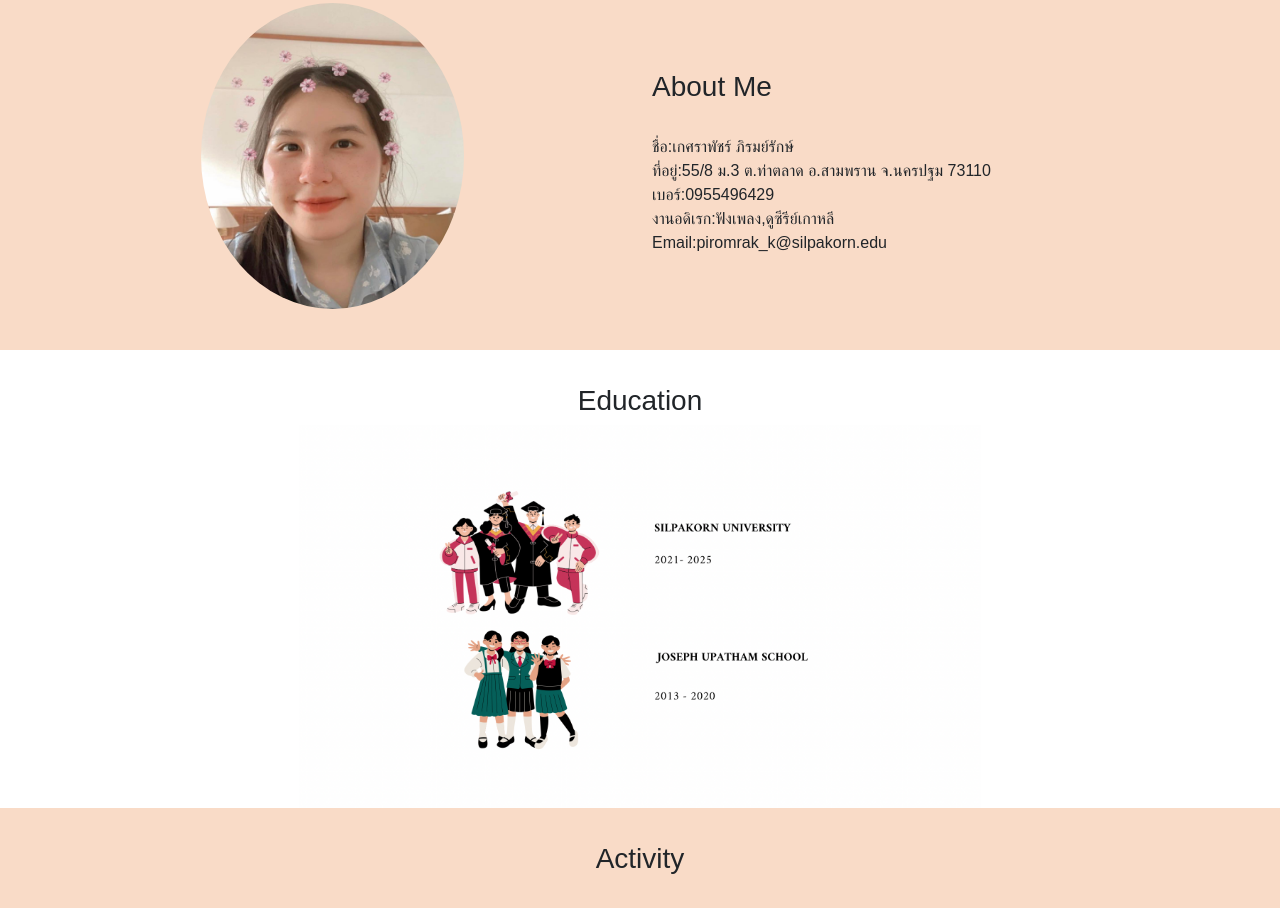
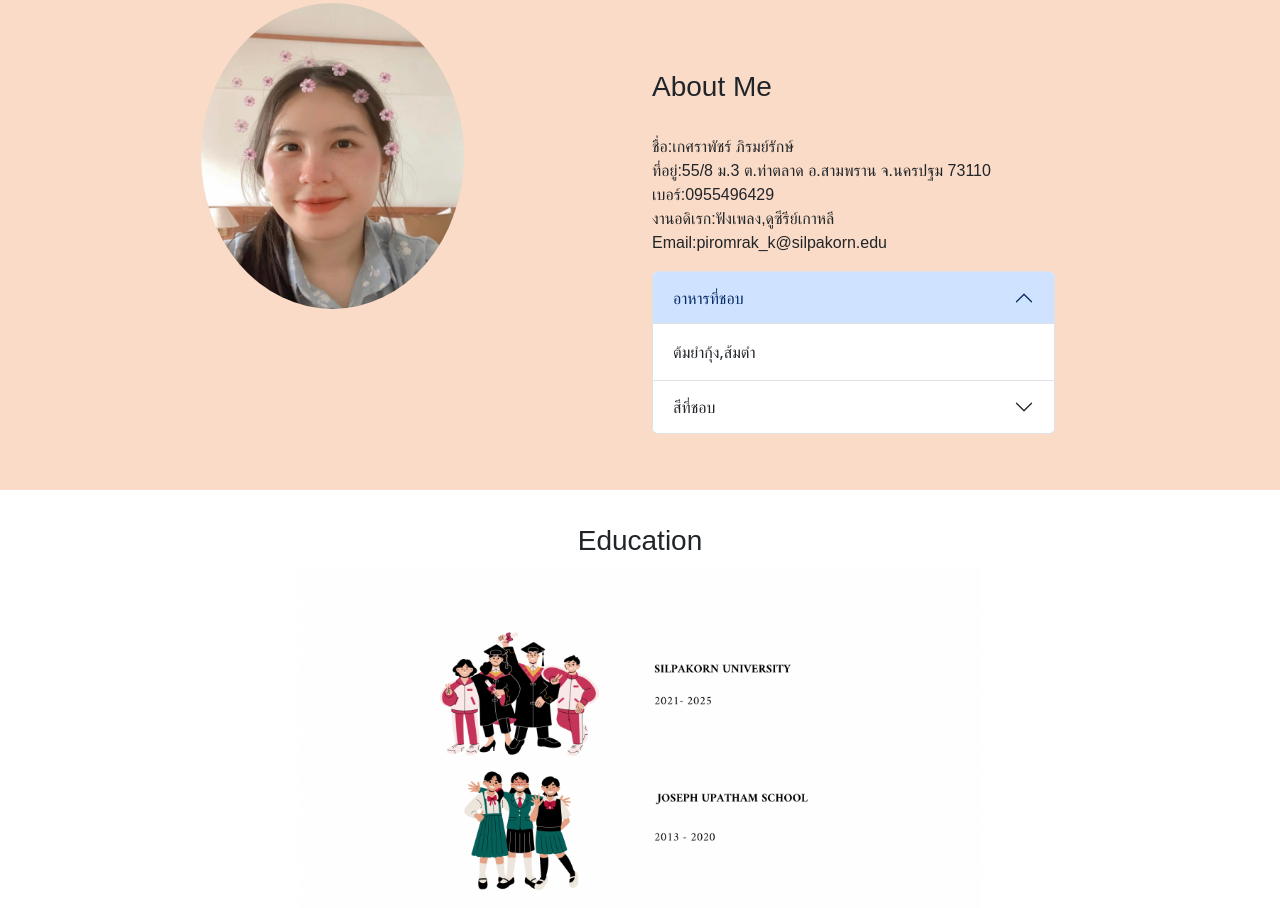
Before and after one commit to ketsarapat/resume, a plain HTML site: page index.html in a window 1280 px wide. Shown: the part 524-1432 px from the top of the page. Drawn offline with nearby package versions, Linux system fonts and the light colour scheme; a web font is replaced by a local one.

Commit message:
version 8
add new file

```diff
--- a/index.html
+++ b/index.html
@@ -3,7 +3,7 @@
   <head>
     <meta http-equiv="content-type" content="text/html; charset=utf-8">
     <meta name="viewport" content="width=device-width, initial-scale=1">
-    <title>Bootstrap demo</title>
+    <title>ketsarapat_resume</title>
     <link href="https://cdn.jsdelivr.net/npm/bootstrap@5.3.2/dist/css/bootstrap.min.css"
 
       rel="stylesheet" integrity="sha384-T3c6CoIi6uLrA9TneNEoa7RxnatzjcDSCmG1MXxSR1GAsXEV/Dwwykc2MPK8M2HN"
@@ -15,6 +15,8 @@
     <link href="https://fonts.googleapis.com/css2?family=Anuphan:wght@600&amp;family=Bai+Jamjuree&amp;display=swap"
 
       rel="stylesheet">
+    <meta name="description" content="บรรณารักษ์ศาสตร์ , สารสนเทศศาสตร์">
+    <meta name="keywords" content="resume , อักษร , arts , เรซูเม่">
   </head>
   <body>
     <div class="container-fluid">
@@ -76,6 +78,31 @@
             ที่อยู่:55/8 ม.3 ต.ท่าตลาด อ.สามพราน จ.นครปฐม 73110<br>
             เบอร์:0955496429<br>
             งานอดิเรก:ฟังเพลง,ดูซีรีย์เกาหลี Email:piromrak_k@silpakorn.edu</p>
+          <div class="accordion" id="accordionExample">
+            <div class="accordion-item">
+              <h2 class="accordion-header"> <button class="accordion-button" type="button"
+
+                  data-bs-toggle="collapse" data-bs-target="#collapseOne" aria-expanded="true"
+
+                  aria-controls="collapseOne"> อาหารที่ชอบ </button> </h2>
+              <div id="collapseOne" class="accordion-collapse collapse show" data-bs-parent="#accordionExample">
+                <div class="accordion-body"> ต้มยำกุ้ง,ส้มตำ </div>
+              </div>
+            </div>
+            <div class="accordion-item">
+              <h2 class="accordion-header"> <button class="accordion-button collapsed"
+
+                  type="button" data-bs-toggle="collapse" data-bs-target="#collapseTwo"
+
+                  aria-expanded="false" aria-controls="collapseTwo"> สีที่ชอบ </button>
+              </h2>
+              <div id="collapseTwo" class="accordion-collapse collapse" data-bs-parent="#accordionExample">
+                <div class="accordion-body"> sky blue </div>
+              </div>
+            </div>
+          </div>
+          <h1><br>
+          </h1>
         </div>
         <div class="col-md-2"></div>
       </div>
@@ -129,8 +156,9 @@
             <button class="carousel-control-prev" type="button" data-bs-target="#carouselExampleDark"
 
               data-bs-slide="prev"> <span class="carousel-control-prev-icon" aria-hidden="true"></span>
-              <span class="visually-hidden">Previous</span> </button>
-            <button class="carousel-control-next" type="button" data-bs-target="#carouselExampleDark"
+              <span class="visually-hidden">Previous</span> </button> <button
+
+              class="carousel-control-next" type="button" data-bs-target="#carouselExampleDark"
 
               data-bs-slide="next"> <span class="carousel-control-next-icon" aria-hidden="true"></span>
               <span class="visually-hidden">Next</span> </button> </div>
```
